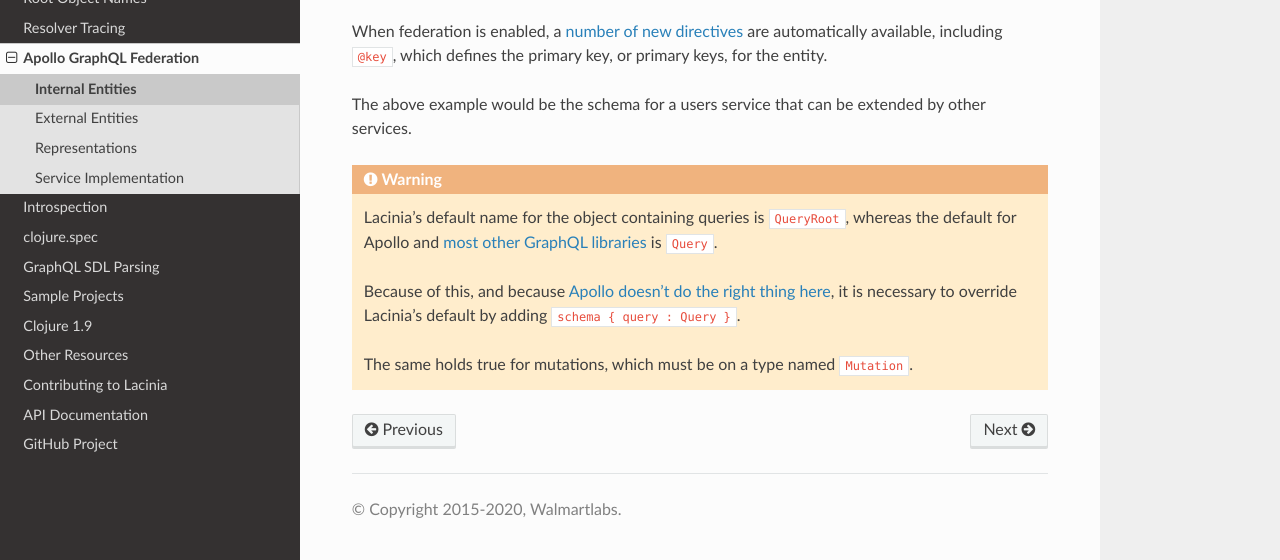
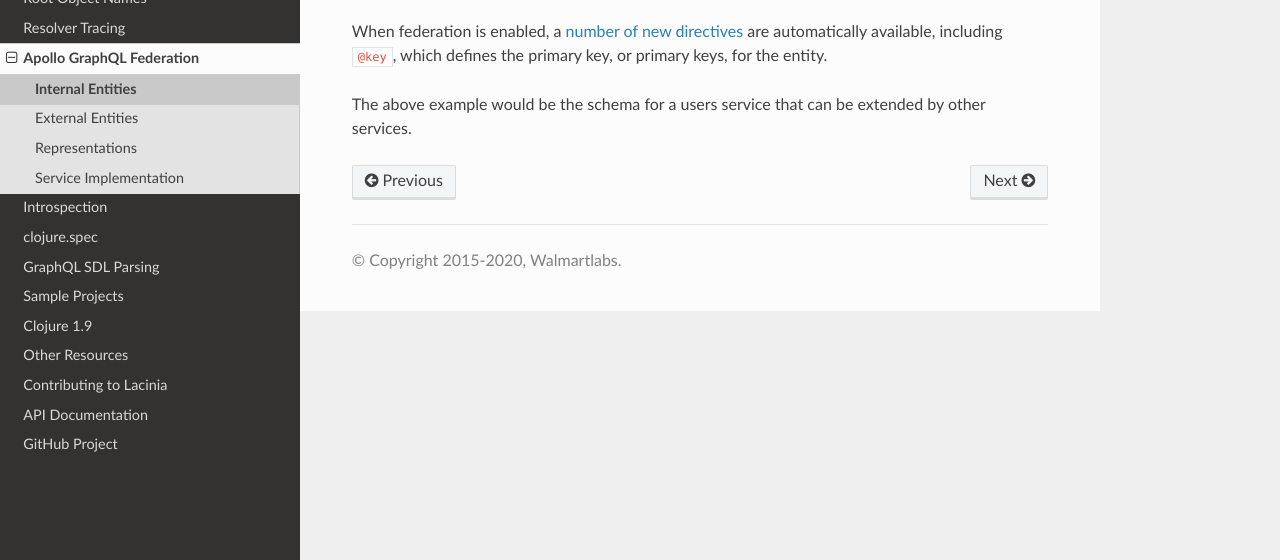
Before and after one commit to walmartlabs/lacinia, a Sphinx documentation site: the page built from docs/federation/internal.rst, in a window 1280 px wide and 1126 px high, cut to the strip 566-1126 px from the top of the window. Built offline with Sphinx 7.4.7 and the Read the Docs theme 2.0.0, drawn with Linux system fonts in a browser that asks for light colours.

Commit message:
Update federation docs

```diff
--- a/docs/federation/implementation.rst
+++ b/docs/federation/implementation.rst
@@ -15,7 +15,7 @@
 
 .. sidebar:: Return type
 
-    Return type here is just like a normal field resolver that returns GraphQL list; it may be seq of values, or a
+    Return type here is just like a normal field resolver that returns a GraphQL list; it may be seq of values, or a
     :doc:`ResolverResult </resolve/resolve-as>` that delivers such a seq.
 
 ``resolve-products-internal`` does the same for ``Product`` representations, but since this is the
--- a/docs/federation/internal.rst
+++ b/docs/federation/internal.rst
@@ -17,13 +17,3 @@
 including ``@key``, which defines the primary key, or primary keys, for the entity.
 
 The above example would be the schema for a users service that can be extended by other services.
-
-.. warning::
-
-   Lacinia's default name for the object containing queries is ``QueryRoot``, whereas the default for Apollo and
-   `most other GraphQL libraries <https://graphql.org/learn/schema/#the-query-and-mutation-types>`_ is ``Query``.
-
-   Because of this, and because `Apollo doesn't do the right thing here <https://github.com/apollographql/apollo-server/issues/4554>`_,
-   it is necessary to override Lacinia's default by adding ``schema { query : Query }``.
-
-   The same holds true for mutations, which must be on a type named ``Mutation``.
--- a/docs/federation/reps.rst
+++ b/docs/federation/reps.rst
@@ -17,13 +17,13 @@
     {"__typename": "User",
      "id": "124c41"}
 
-This representation is JSON, and is be passed to an implementing service's ``_entities`` query, which is automaticaly added
+This representation is JSON, and is passed to an implementing service's ``_entities`` query, which is automaticaly added
 to the implementing service's schema by Lacinia:
 
 .. literalinclude:: /_examples/fed/schema.gql
 
 The ``_Entity`` union will contain all entities, internal or external, in the local schema; for the products service, this
-will be ``User`` and ``Product``.
+will be ``User`` (external) and ``Product`` (internal).
 
 The ``_entities`` query exists to convert some number of representations (here, as scalar type ``_Any``) into entities
 (either stub entities or full entities).
```
Also changed, not shown: docs/federation/index.rst (+5 -3 lines), 3 other files.
